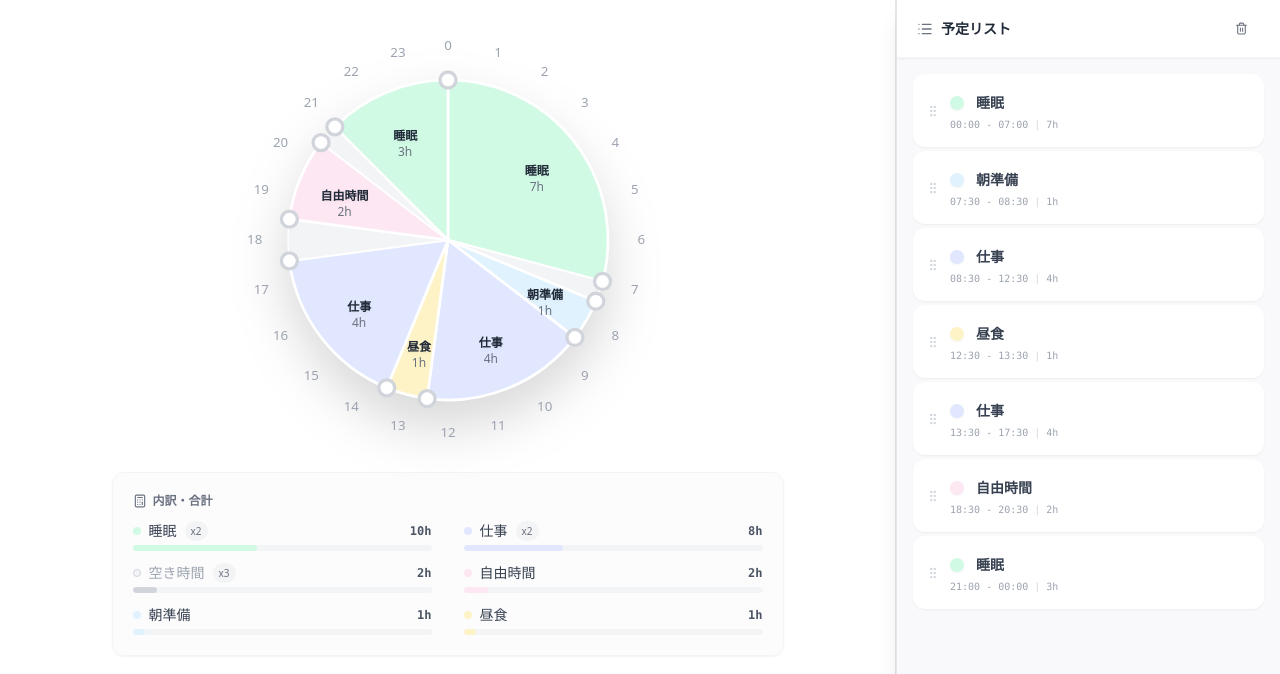
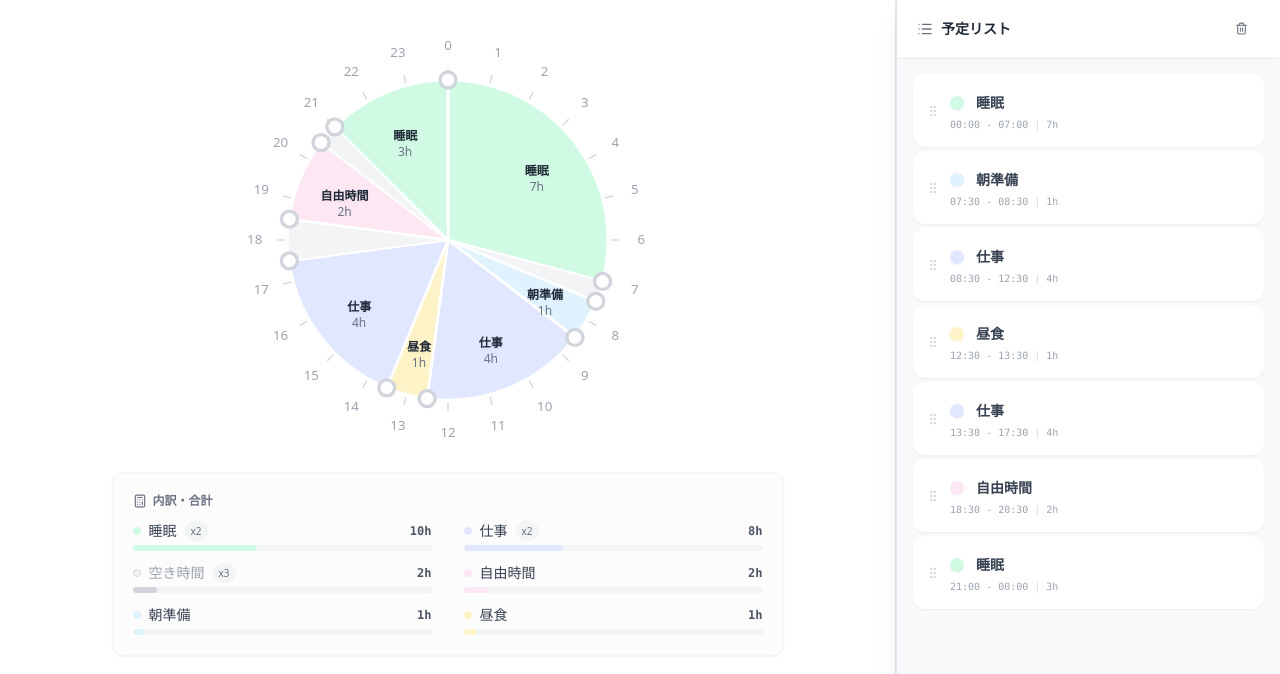
Before and after one commit to KotaOmatsu/daily-schedule, a React (Vite) app: page / in a window 1280 px wide. Shown: the top 674 px of the page. Built offline with nearby package versions, Linux system fonts and the light colour scheme.

Commit message:
feat: remove pie chart shadow and add hour tick marks

```diff
--- a/src/features/schedule/components/PieChart/PieChart.tsx
+++ b/src/features/schedule/components/PieChart/PieChart.tsx
@@ -150,6 +150,9 @@ export const PieChart: React.FC<PieChartProps> = ({
           font-size: 6px !important;
           transform: translateY(-2px); /* Adjust vertical position */
         }
+        line {
+          stroke-width: 0.5px !important;
+        }
       `;
       svgClone.prepend(styleElement);
 
@@ -248,7 +251,7 @@ export const PieChart: React.FC<PieChartProps> = ({
       <svg
         ref={svgRef}
         viewBox={`0 0 ${CENTER * 2} ${CENTER * 2}`}
-        className="w-full h-full drop-shadow-2xl overflow-visible"
+        className="w-full h-full overflow-visible"
       >
         {React.useMemo(() => {
           return itemsWithPos
@@ -276,6 +279,23 @@ export const PieChart: React.FC<PieChartProps> = ({
             return <Label key={`label-${item.id}`} item={item} />;
           }
           return null;
+        })}
+
+        {/* Tick Marks */}
+        {Array.from({ length: 24 }).map((_, i) => {
+            const angle = (i / 24) * 360;
+            const start = getCoordinatesForAngle(angle, 2);
+            const end = getCoordinatesForAngle(angle, 8);
+            return (
+              <line
+                key={`tick-${i}`}
+                x1={start.x}
+                y1={start.y}
+                x2={end.x}
+                y2={end.y}
+                className="stroke-gray-300 stroke-1"
+              />
+            );
         })}
 
         {/* Markers */}
```
